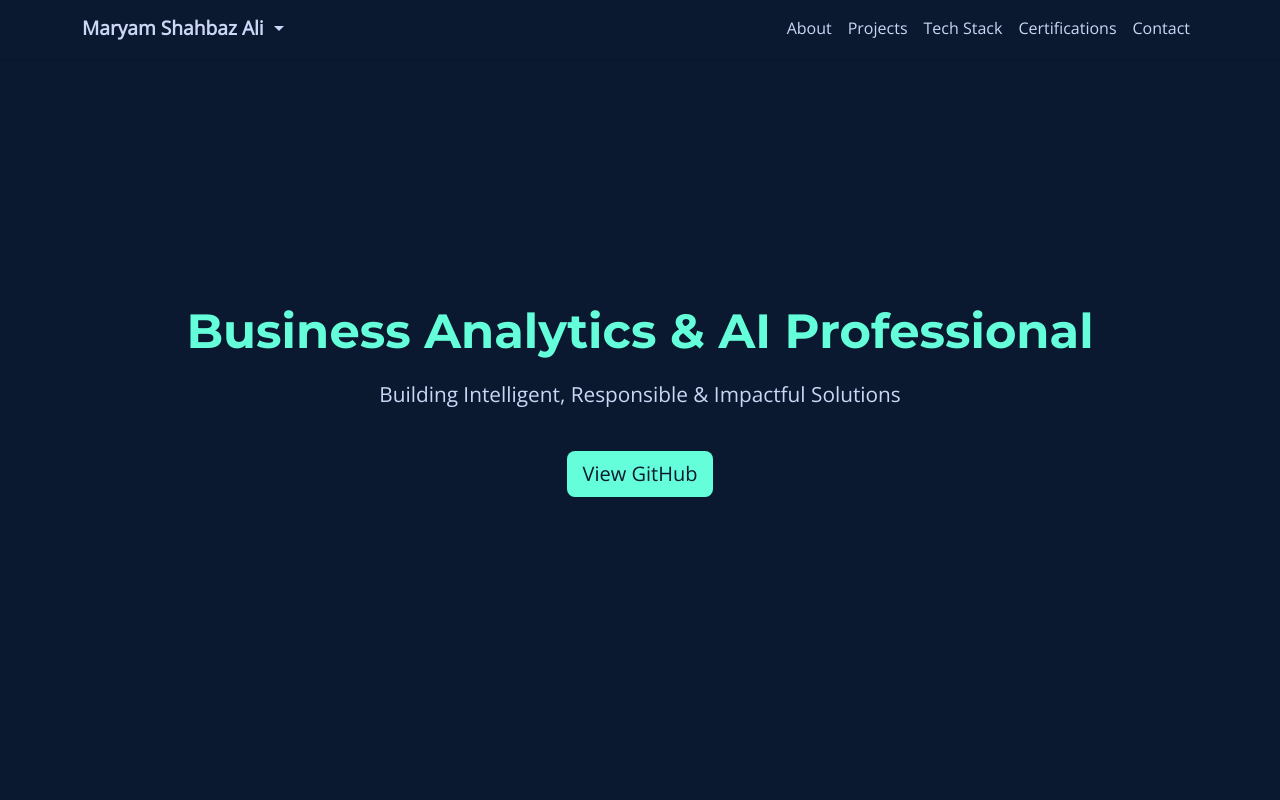
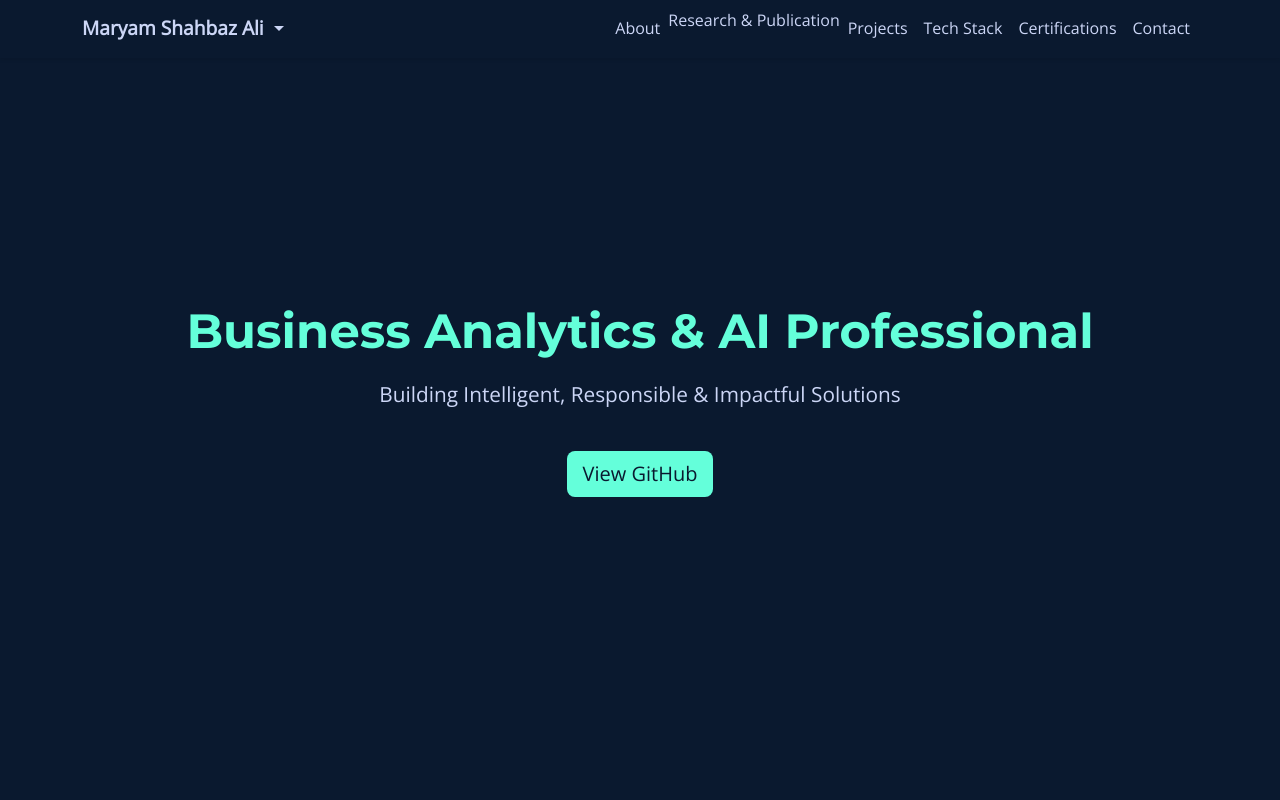
Before and after one commit to tsjmaryam/tsjmaryam.github.io, a plain HTML site: page index.html in a window 1280 px wide. Shown: the top 800 px of the page. Drawn offline with nearby package versions, Linux system fonts and the light colour scheme.

Commit message:
Add Research & Publication link to navbar

```diff
--- a/index.html
+++ b/index.html
@@ -51,6 +51,7 @@
   <div class="collapse navbar-collapse" id="navMenu">
     <ul class="navbar-nav ms-auto">
       <li class="nav-item"><a class="nav-link" href="#about">About</a></li>
+      <li><a class="dropdown-item" href="#research">Research & Publication</a></li>
       <li class="nav-item"><a class="nav-link" href="#projects">Projects</a></li>
       <li class="nav-item"><a class="nav-link" href="#skills">Tech Stack</a></li>
       <li class="nav-item"><a class="nav-link" href="#certifications">Certifications</a></li>
```
